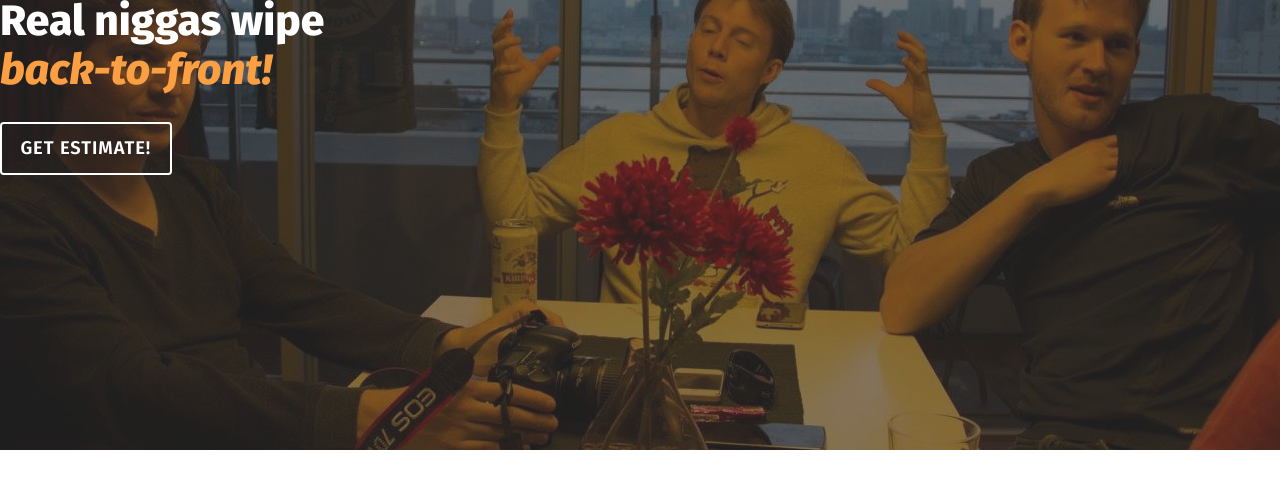
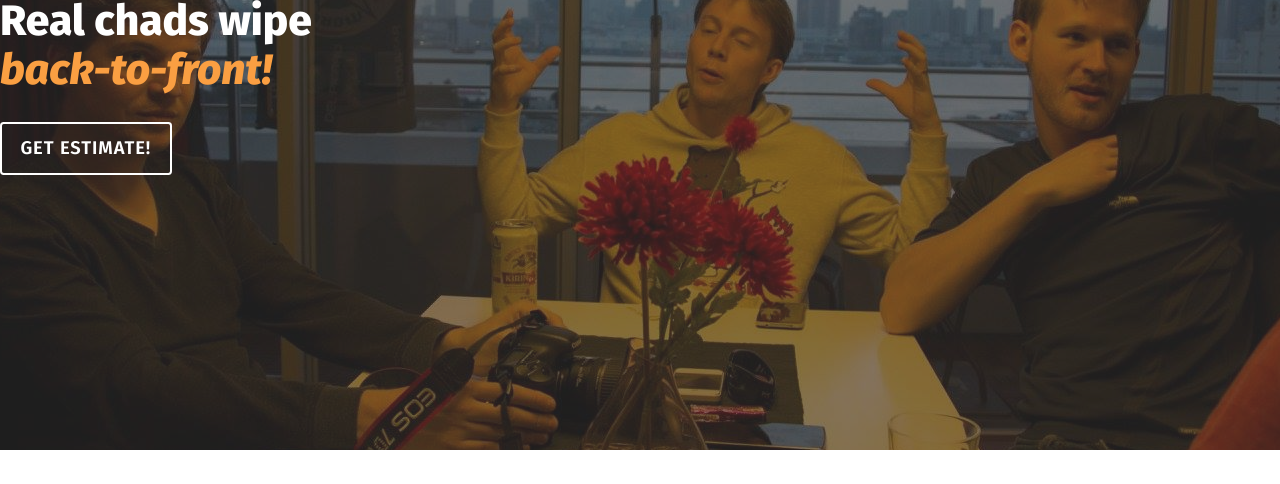
Before and after one commit to JulesRuby/skyelectric, a plain HTML site: page index.html in a window 1280 px wide. Shown: the part 190-674 px from the top of the page. Drawn offline with Linux system fonts and the light colour scheme.

Commit message:
Second commit

```diff
--- a/index.html
+++ b/index.html
@@ -72,7 +72,7 @@
 			<h1>
 				<span class="accent-span">Sky Electric,</span>
 				<br>
-				Real niggas wipe
+				Real chads wipe
 				<br>
 				<span class="accent-span">back-to-front!</span>
 			</h1>
```
